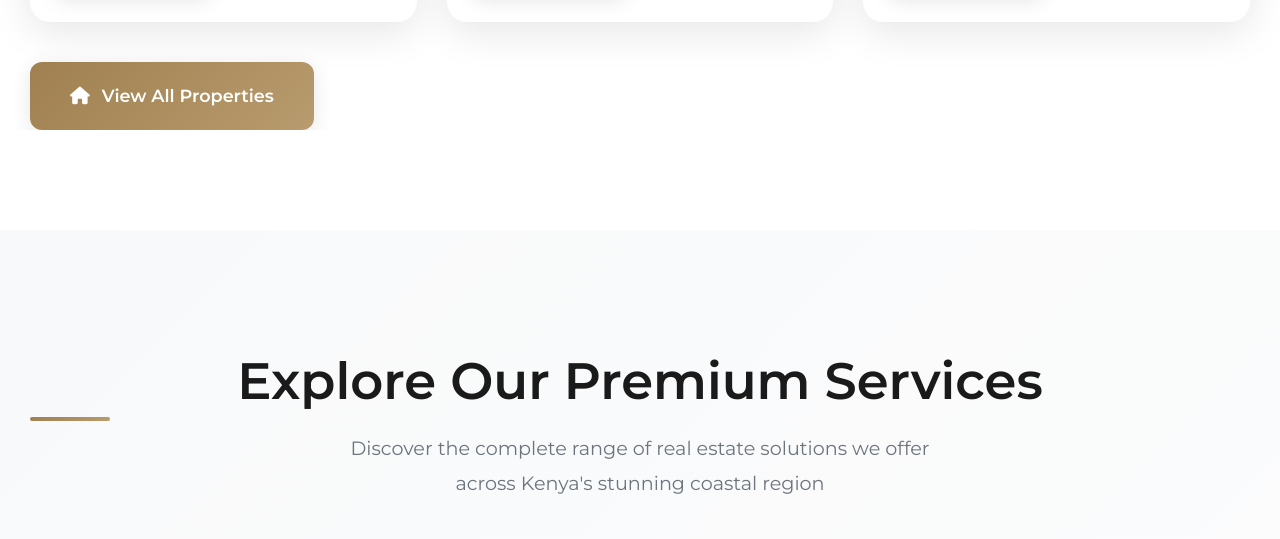
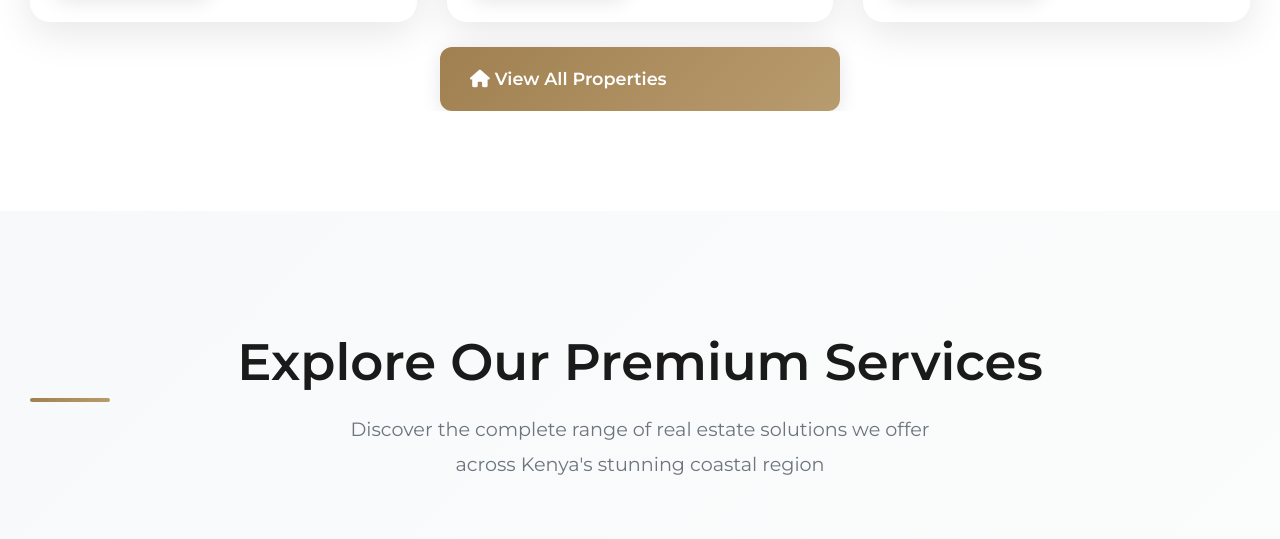
Before and after one commit to etiditalex/nyumbani-Kwehu, a website: page index.html in a window 1280 px wide. Shown: the part 1938-2477 px from the top of the page. Drawn offline with Linux system fonts and the light colour scheme.

Commit message:
Update index.html

```diff
--- a/index.html
+++ b/index.html
@@ -171,8 +171,8 @@
                 <!-- Properties will be loaded dynamically -->
             </div>
 
-            <div class="text-center" style="margin-top: 40px;">
-                <a href="for-sale.html" class="btn btn-primary btn-large">
+            <div class="text-center" style="margin-top: 25px;">
+                <a href="for-sale.html" class="btn btn-primary btn-full">
                     <i class="fas fa-home"></i> View All Properties
                 </a>
             </div>
```
